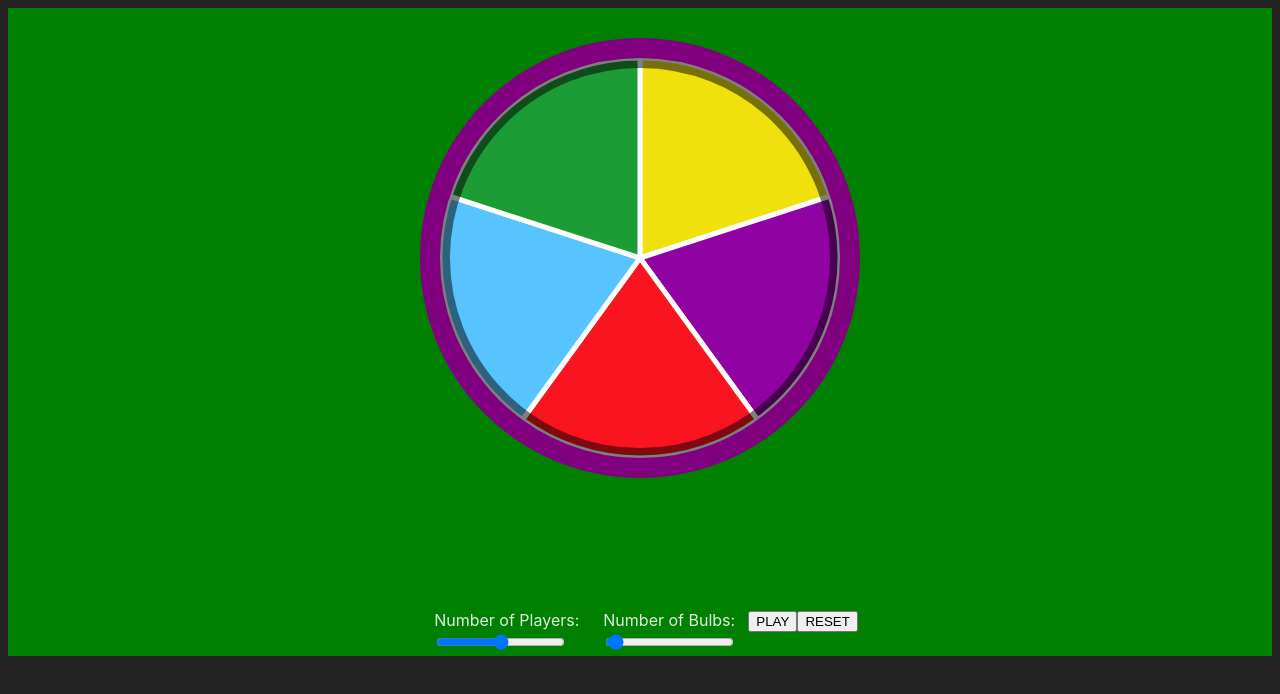
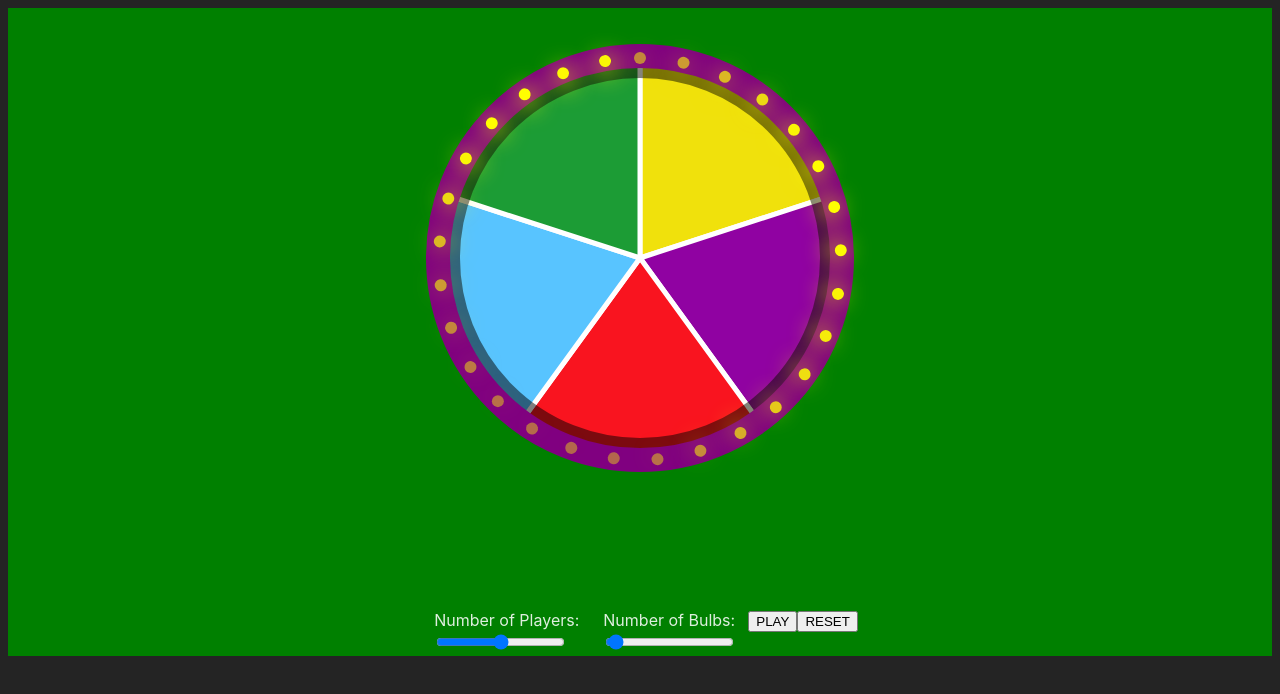
Before and after one commit to tanktoptimmy/play-spinning-wheel, a React (Vite) app: page / in a window 1280 px wide. Shown: the top 694 px of the page. Built offline with nearby package versions, Linux system fonts and the light colour scheme.

Commit message:
adding bulb controls

```diff
--- a/src/App.tsx
+++ b/src/App.tsx
@@ -1,6 +1,7 @@
 import {  useEffect, useRef, useState, Fragment, useCallback } from 'react'
 import Arc from './components/Arc'
 import Ranger from './components/Ranger'
+import Lighting from './components/Lighting'
 
 export default function Home() {
   const colours = ["#F0E10C", "#9002A2", "#F9141F", "#58C4FF", "#1C9C35"]
@@ -86,13 +87,18 @@ export default function Home() {
       [property]: num
     })
   },[setCurrentPlayState, currentPlayState])
-  const angle = 359.9999/currentPlayState.numberOfPlayers
+
+  const { numberOfPlayers, numberOfBulbs } = currentPlayState;
+  const angle = 359.9999/numberOfPlayers
   return (
     <div className="container">
       <main className="main">
         <div className="wheelholder">
           <div className="wheelshadow"></div>
           <div className="wheelrim"></div>
+          <div className="wheelbulbs">
+            <Lighting numberOfBulbs={numberOfBulbs}/>
+          </div>
           <div className="wheel">
             <div
               className="rotating"
@@ -103,7 +109,7 @@ export default function Home() {
                   transitionDuration: `${duration}s`
                 }
               }>
-                {players.slice(0,currentPlayState.numberOfPlayers).map((player, idx)=> {
+                {players.slice(0,numberOfPlayers).map((player, idx)=> {
                 const colourSelection = idx%colours.length;
                 return (<Fragment key={idx}>
                   <div className="abs">
@@ -118,11 +124,11 @@ export default function Home() {
         <div style={{display: "flex", justifyContent: "center", marginTop: "200px"}}>
           <div style={{ marginInline: "12px" }}>
             <div>Number of Players:</div>
-            <Ranger max={players.length} min={1} property="numberOfPlayers" changeProperty={changeProperty} num={currentPlayState.numberOfPlayers}/>
+            <Ranger max={players.length} min={1} property="numberOfPlayers" changeProperty={changeProperty} num={numberOfPlayers}/>
           </div>
           <div style={{ marginInline: "12px" }}>
             <div>Number of Bulbs:</div>
-            <Ranger max={1200} min={1} property="numberOfBulbs" changeProperty={changeProperty} num={currentPlayState.numberOfBulbs}/>
+            <Ranger max={1200} min={1} property="numberOfBulbs" changeProperty={changeProperty} num={numberOfBulbs}/>
           </div>
           <div>
             <button onClick={()=>play()}>PLAY</button>
--- /dev/null
+++ b/src/components/Bulb.tsx
@@ -0,0 +1,13 @@
+import { CSSProperties } from 'react';
+
+const Bulb = ({style}:Props) => {
+  const attribs ={
+    style
+  }
+  return <div className="bulb" {...attribs} />
+};
+
+type Props = {
+  style?: CSSProperties | undefined
+}
+export default Bulb;
--- /dev/null
+++ b/src/components/Lighting.tsx
@@ -0,0 +1,21 @@
+import Bulb from "./Bulb"
+
+const Lighting = ({numberOfBulbs}:Props) => {
+  return <div style={{position: "relative", width:"400px", height: "400px"}}>
+    {
+      [...Array(numberOfBulbs)].map((_,i) => <div
+      key={i}
+      style={{transform: `rotate(${i*12.5}deg)`}}
+      className="bulbholder">
+      <Bulb style={{animationDelay: `${i*0.1}s`}}/>
+    </div>)
+    }
+  </div>
+};
+
+type Props = {
+  numberOfBulbs: number
+}
+
+
+export default Lighting;
--- a/src/index.css
+++ b/src/index.css
@@ -38,18 +38,23 @@
   z-index: 200;
   border-radius: 500px;
   position: absolute;
-  height: 380px;
-  width: 380px;
-  top: -15px
+  height: 360px;
+  width: 360px;
+  top: -5px
 }
 .wheelrim{
-  border: 20px solid purple;
+  border: 24px solid purple;
   z-index: 210;
   border-radius: 500px;
   position: absolute;
-  height: 400px;
-  width: 400px;
-  top: -20px;
+  height: 380px;
+  width: 380px;
+  top: -14px;
+}
+
+.wheelbulbs {
+  position: absolute;
+  z-index: 220;
 }
 
 .rotating{
@@ -62,3 +67,34 @@
 .abs {
   position: absolute;
 }
+
+/* LIGHTING */
+.bulb {
+  height: 12px;
+  width: 12px;
+  border-radius: 40px;
+  animation-name: flash;
+  animation-duration: 2s;
+  animation-iteration-count: infinite;
+  background-color: rgba(255,255,0,0.4);
+  box-shadow: 0px 4.66667px 24px 3px rgba(240, 35, 65, .02)
+}
+
+@keyframes flash{
+  0%, 100% {
+    background-color: rgba(255,255,0,0.4);
+    box-shadow: 0px 4.66667px 24px 3px rgba(240, 35, 65, .02)
+  }
+  50% {
+    background-color: yellow;
+    box-shadow: 0px 4.66667px 24px 3px yellow;
+  }
+}
+
+.bulbholder {
+  position: absolute;
+  height: 207px;
+  top: -6px;
+  left: 194px;
+  transform-origin: bottom center;
+}
```
Also changed, not shown: src/App.css (deleted, +0 -41 lines).
